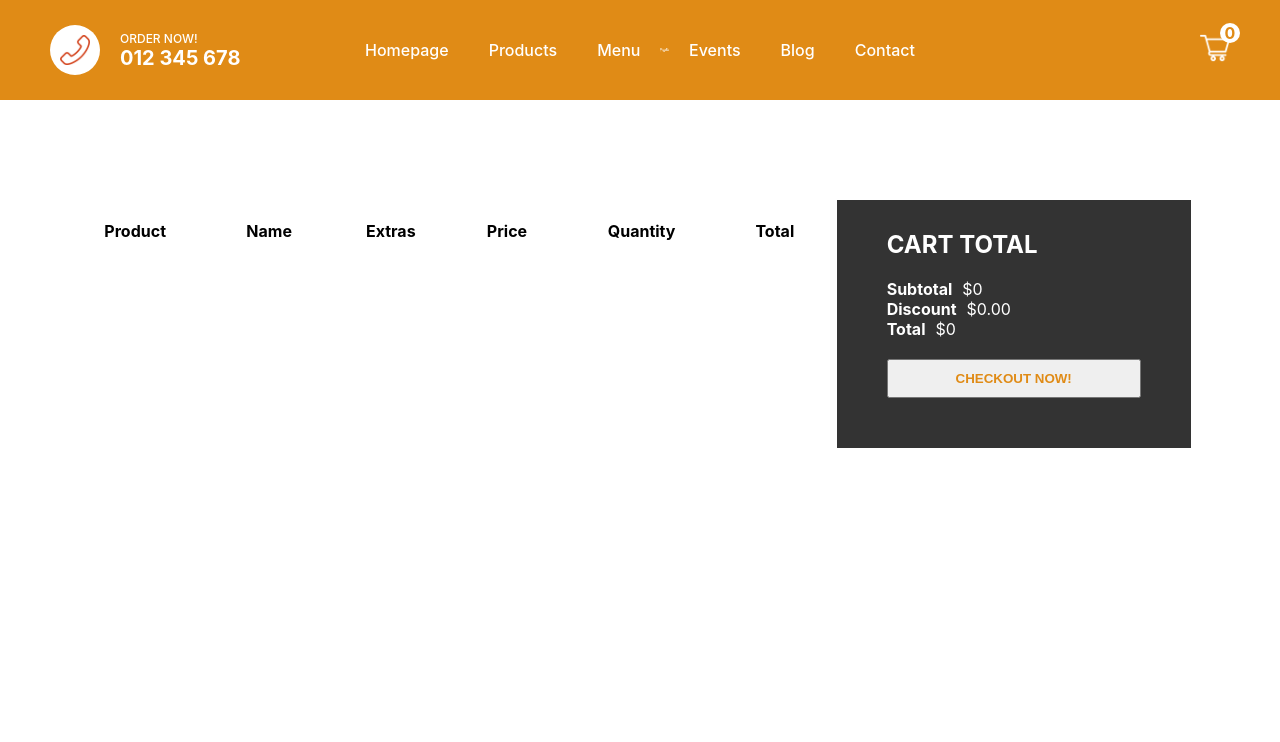
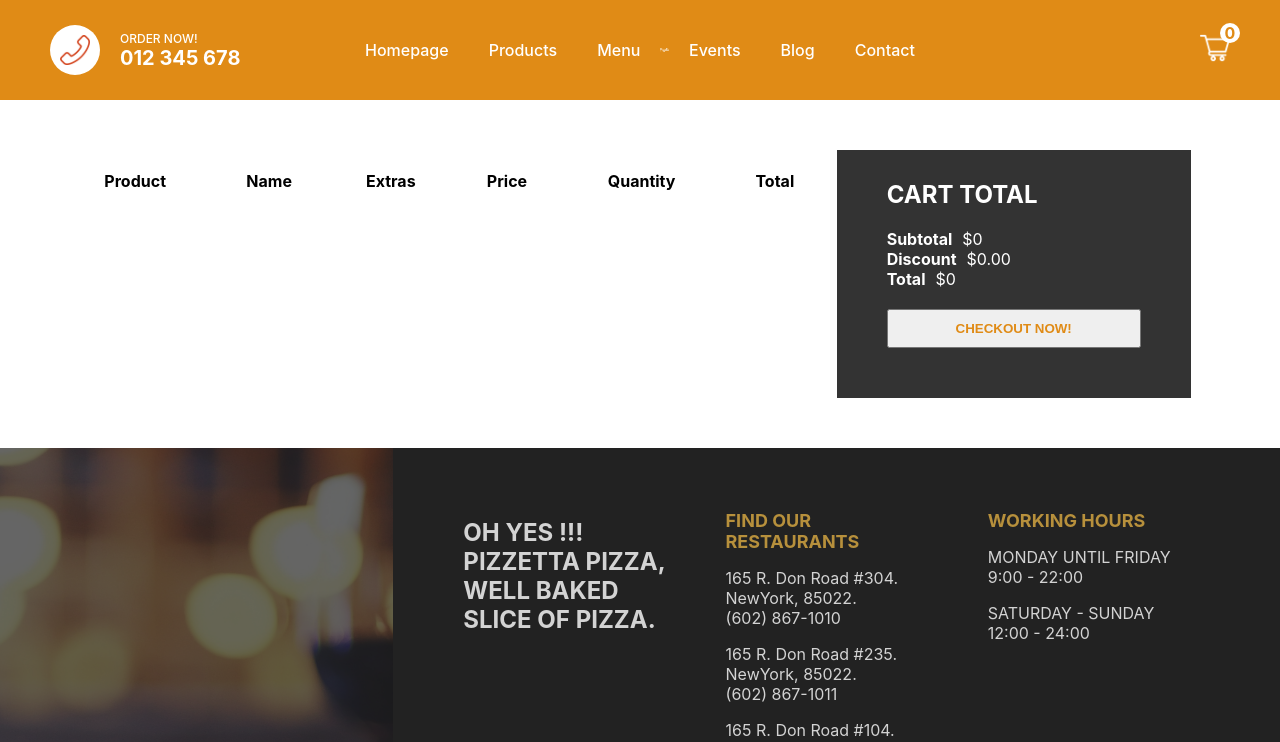
Before and after one commit to Alan-N-Pereira/Pizzetta, a Next.js app: page /cart in a window 1280 px wide. Shown: the top 742 px of the page. Built offline with nearby package versions, Linux system fonts and the light colour scheme.

Commit message:
Update module css

```diff
--- a/styles/Cart.module.css
+++ b/styles/Cart.module.css
@@ -1,8 +1,7 @@
 .container {
-	height: calc(100vh - 100px);
 	padding: 50px;
 	display: flex;
-	padding-top: 100px;
+	margin: 100px,auto;
 }
 
 .left {
@@ -84,6 +83,7 @@
 		height: auto;
 	  flex-direction: column;
 	  padding: 20px;
+	  margin: 70px auto;
 	}
 
 	.table {
@@ -91,6 +91,7 @@
 	  flex-direction: column;
 	  align-items: center;
 	  justify-content: center;
+	  margin-bottom: 20px;
 	}
 
 	.trTitle{
--- a/styles/Navbar.module.css
+++ b/styles/Navbar.module.css
@@ -62,6 +62,7 @@
 
 .cart {
 	position: relative;
+	cursor:pointer
 }
 
 .counter {
--- a/styles/Product.module.css
+++ b/styles/Product.module.css
@@ -1,6 +1,7 @@
 .container {
 	height: calc(100vh - 100px);
 	display: flex;
+	margin: 70px auto;
 }
 
 .left {
@@ -13,7 +14,8 @@
 
 .right {
 	flex: 1;
-	padding: 20px;
+	padding-left: 20px;
+	padding-top: 50px;
 	align-items: center;
 }
 
@@ -102,7 +104,8 @@
 		height: auto;
 		text-align: center;
 		flex-direction: column;
-		margin-top: 40px;
+		margin: 80px auto;
+		padding: auto 100px;
 	}
 
 	.imgContainer {
@@ -118,6 +121,7 @@
 		width: 100%;
 		padding: 0px 20px;
 		margin: 30px 0;
+		justify-content: space-around;
 	}
 
 	.ingredients {
@@ -134,9 +138,13 @@
 		height: 25px;
 	}
 
-	.quantity,
 	.button {
 		height: 50px;
 		padding: 10px 20px;
 	}
+
+	.quantity{
+		width: 50px;
+		height:50px;
+	}
 }
--- a/styles/ProducttList.module.css
+++ b/styles/ProducttList.module.css
@@ -1,4 +1,5 @@
 .container {
+	margin: 150px auto;
 	padding: 20px 10px;
 	display: flex;
 	flex-direction: column;
@@ -12,9 +13,10 @@
 }
 
 .wrapper {
+	margin-top: 60px;
 	width: 100%;
 	display: flex;
-	justify-content: center;
+	justify-content:center;
 	align-items: center;
 	flex-wrap: wrap;
 }
```
